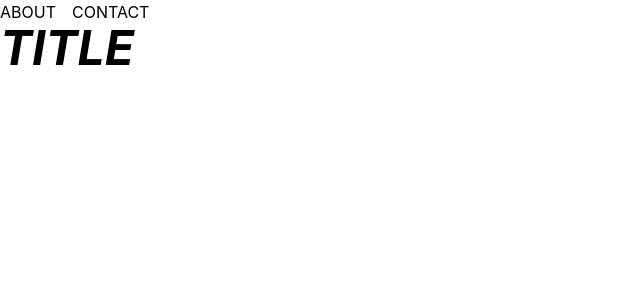
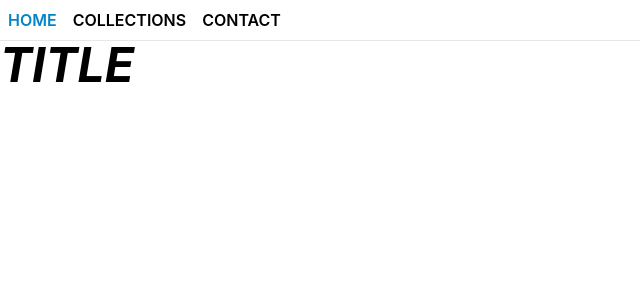
Before and after one commit to cohjo/next-tailwind-template, a Next.js app: page / in a window 1280 px wide. Shown: the top 300 px of the page, without its empty margins (0-640 px from the left). Built offline with nearby package versions, Linux system fonts and the light colour scheme.

Commit message:
some nav bar template

```diff
--- a/components/link/index.tsx
+++ b/components/link/index.tsx
@@ -6,12 +6,16 @@ import Link from 'next/link'
 
 const CustomLink: React.FC<NavigationMenuLinkProps> = ({
   children,
+  active,
   href,
   ...props
 }) => {
   return href ? (
     <Link href={href}>
-      <NavigationMenuLink className="cursor-pointer" {...props}>
+      <NavigationMenuLink
+        className={active ? 'text-sky-600 font-semibold' : 'font-semibold'}
+        {...props}
+      >
         {children}
       </NavigationMenuLink>
     </Link>
--- a/components/navbar/index.tsx
+++ b/components/navbar/index.tsx
@@ -4,19 +4,30 @@ import CustomLink from '../link'
 
 const Navbar = () => {
   const [active, setActive] = useState('/')
+
+  const isActive = (path: string) => {
+    return path === active
+  }
+
   return (
-    <NavigationMenu.Root>
-      <NavigationMenu.List className="flex flex-row space-x-4 uppercase">
-        <NavigationMenu.Item>
-          <CustomLink href="/about">About</CustomLink>
+    <NavigationMenu.Root className="h-fit w-full border-gray-200 border-b-[1px]">
+      <NavigationMenu.List className="flex flex-row space-x-4 uppercase py-2 px-2">
+        <NavigationMenu.Item onClick={() => setActive('/')}>
+          <CustomLink active={isActive('/')} href="/">
+            Home
+          </CustomLink>
         </NavigationMenu.Item>
-        <NavigationMenu.Item>
-          <CustomLink href="/contact">Contact</CustomLink>
+        <NavigationMenu.Item onClick={() => setActive('/collections')}>
+          <CustomLink active={isActive('/collections')} href="/collections">
+            Collections
+          </CustomLink>
+        </NavigationMenu.Item>
+        <NavigationMenu.Item onClick={() => setActive('/contact')}>
+          <CustomLink active={isActive('/contact')} href="/contact">
+            Contact
+          </CustomLink>
         </NavigationMenu.Item>
       </NavigationMenu.List>
-
-      {/* NavigationMenu.Content will be rendered here when active */}
-      <NavigationMenu.Viewport />
     </NavigationMenu.Root>
   )
 }
--- a/pages/_app.tsx
+++ b/pages/_app.tsx
@@ -1,8 +1,14 @@
 import '../styles/globals.css'
 import type { AppProps } from 'next/app'
+import Navbar from '../components/navbar'
 
 function MyApp({ Component, pageProps }: AppProps) {
-  return <Component {...pageProps} />
+  return (
+    <>
+      <Navbar />
+      <Component {...pageProps} />
+    </>
+  )
 }
 
 export default MyApp
--- a/pages/about/index.tsx
+++ b/pages/collections/index.tsx
@@ -1,5 +1,5 @@
 import React from 'react'
 
 export default function About() {
-  return <div>about</div>
+  return <div>collections</div>
 }
--- a/pages/index.tsx
+++ b/pages/index.tsx
@@ -11,7 +11,6 @@ const Home: NextPage = () => {
         <link rel="icon" href="/favicon.ico" />
       </Head>
       <main>
-        <Navbar />
         <h1 className="uppercase text-5xl italic font-bold">Title</h1>
       </main>
     </div>
--- a/styles/globals.css
+++ b/styles/globals.css
@@ -1,6 +1,5 @@
 @tailwind base;
 @tailwind components;
-@tailwind utilities;
 
 html,
 body {
@@ -11,10 +10,16 @@ body {
 }
 
 a {
-  color: inherit;
   text-decoration: none;
+  cursor: pointer;
 }
 
 * {
   box-sizing: border-box;
 }
+
+.active {
+  @apply text-sky-600;
+}
+
+@tailwind utilities;
```
